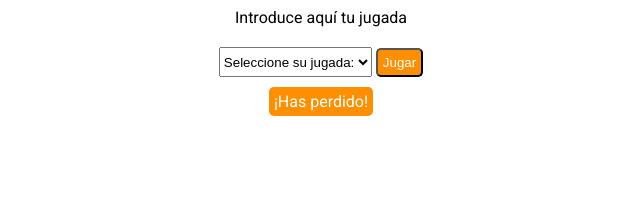
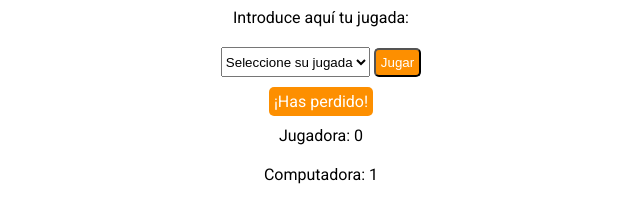
Before and after one commit to irenegwodak/paper-rock-scissors-javascript, a plain HTML site: page index.html in a window 1280 px wide. Both pictures are taken after a click on the button "Jugar". Shown: the part 90-312 px from the top of the page, without its empty margins (319-959 px from the left). Drawn offline with Linux system fonts and the light colour scheme.

Commit message:
add counter

```diff
--- a/css/style.css
+++ b/css/style.css
@@ -4,11 +4,11 @@
   box-sizing: border-box;
 }
 html {
-  font-size: 62.5%
+  font-size: 62.5%;
 }
-body{
+body {
   font-size: 1.6rem;
-  font-family: "Roboto", sans-serif;
+  font-family: 'Roboto', sans-serif;
 }
 .main {
   padding: 5rem;
@@ -17,19 +17,23 @@ body{
   align-items: center;
   text-align: center;
 }
-.label, .playing-container, .print-result {
+.label,
+.playing-container,
+.print-result,
+.counter {
   padding: 1rem;
 }
-.select{
+.select {
   height: 3rem;
 }
-.button, .print-result {
+.button,
+.print-result {
   padding: 0.5rem;
   border-radius: 0.5rem;
   background-color: rgb(253, 143, 0);
   color: white;
 }
-.button:hover{
+.button:hover {
   transition: background-color 0.2s;
   background-color: rgb(82, 48, 4);
   cursor: pointer;
--- a/index.html
+++ b/index.html
@@ -15,10 +15,10 @@
   <body>
     <main class="main">
       <h1>Juego Piedra, Papel y Tijera</h1>
-      <label for="user-move" class="label">Introduce aquí tu jugada</label>
+      <label for="user-move" class="label">Introduce aquí tu jugada:</label>
       <div class="playing-container">
         <select name="" id="user-move" class="js-select select">
-          <option value="">Seleccione su jugada:</option>
+          <option value="">Seleccione su jugada</option>
           <option value="rock">Piedra</option>
           <option value="paper">Papel</option>
           <option value="scissors">Tijera</option>
@@ -27,6 +27,9 @@
       </div>
       <p class="js-print-result print-result">¡Vamos a jugar!</p>
 
+      <p class="js-counter-user counter">Jugadora: 0</p>
+      <p class="js-counter-machine counter">Computadora: 0</p>
+
     </main>
     <script type="text/javascript" src="./js/main.js"></script>
   </body>
--- a/js/main.js
+++ b/js/main.js
@@ -4,12 +4,16 @@
 const inputSelect = document.querySelector('.js-select');
 const btn = document.querySelector('.js-button');
 const printElement = document.querySelector('.js-print-result');
+//counters
+const counterUser = document.querySelector('.js-counter-user');
+const counterMachine = document.querySelector('.js-counter-machine');
+let userCount = 0;
+let machineCount = 0;
 
 //Messages to print
 const youWin = '¡Has ganado!';
 const youLose = '¡Has perdido!';
 const draw = 'Empate.';
-
 
 //FUNCTIONS
 
@@ -59,14 +63,24 @@ function userVsMachine() {
   return result;
 }
 
-function print() {
-    const result = userVsMachine();
-    printElement.innerHTML = result;
+
+function printResult() {
+  const result = userVsMachine();
+  printElement.innerHTML = result;
+
+  if (result === youWin) {
+    userCount = userCount + 1;
+    counterUser.innerHTML = `Jugadora: ${userCount}`;
+  }
+  if (result === youLose) {
+    machineCount += 1;
+    counterMachine.innerHTML = `Computadora: ${machineCount}`;
+  }
 }
 
 function handleClick() {
   userVsMachine();
-  print();
+  printResult();
 }
 
 //EVENTS
```
